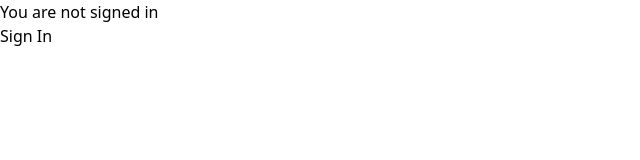
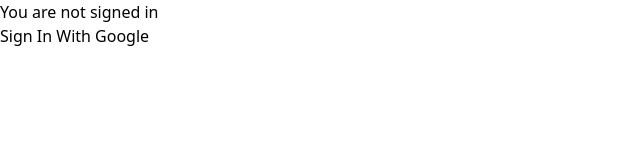
Before and after one commit to swe-final-project/swe-final-project, a Next.js app: page / in a window 1280 px wide. Shown: the top 160 px of the page, without its empty margins (0-640 px from the left). Built offline with nearby package versions, Linux system fonts and the light colour scheme; no server answers.

Commit message:
edited sign in method and redirect

```diff
--- a/pages/_app.js
+++ b/pages/_app.js
@@ -1,10 +1,12 @@
 import '@/styles/globals.css'
 import {SessionProvider} from 'next-auth/react'
 
-export default function App({ Component, pageProps, session }) {
+function MyApp({ Component, pageProps}) {
   return (
-  <SessionProvider session = {session}>
+  <SessionProvider session = {pageProps.session}>
     <Component {...pageProps} />
   </SessionProvider>
   )
 }
+
+export default MyApp
--- a/pages/index.js
+++ b/pages/index.js
@@ -1,24 +1,18 @@
 import React from "react";
 import {useSession, signIn, signOut} from 'next-auth/react'
-import { useRouter } from "next/router";
 
 
-const login = () => {
+export default function login(){
+    async function handleGoogleSignIn()
+    {
+        signIn('google',{callbackUrl : "http://localhost:3000/home"})
+    }
     const {data: session} = useSession()
-    const router = useRouter()
+     return(
+        <div>
+            <p>You are not signed in</p>
+            <button type='button' onClick={() => handleGoogleSignIn()}>Sign In With Google</button>
+        </div>
+        );
 
-    if (session)
-    {
-        router.push('/home')
-    }
-    else {
-        return(
-            <div>
-                <p>You are not signed in</p>
-                <button onClick={() => signIn()}>Sign In</button>
-            </div>
-        );
-    }
 };
-
-export default login;
```
